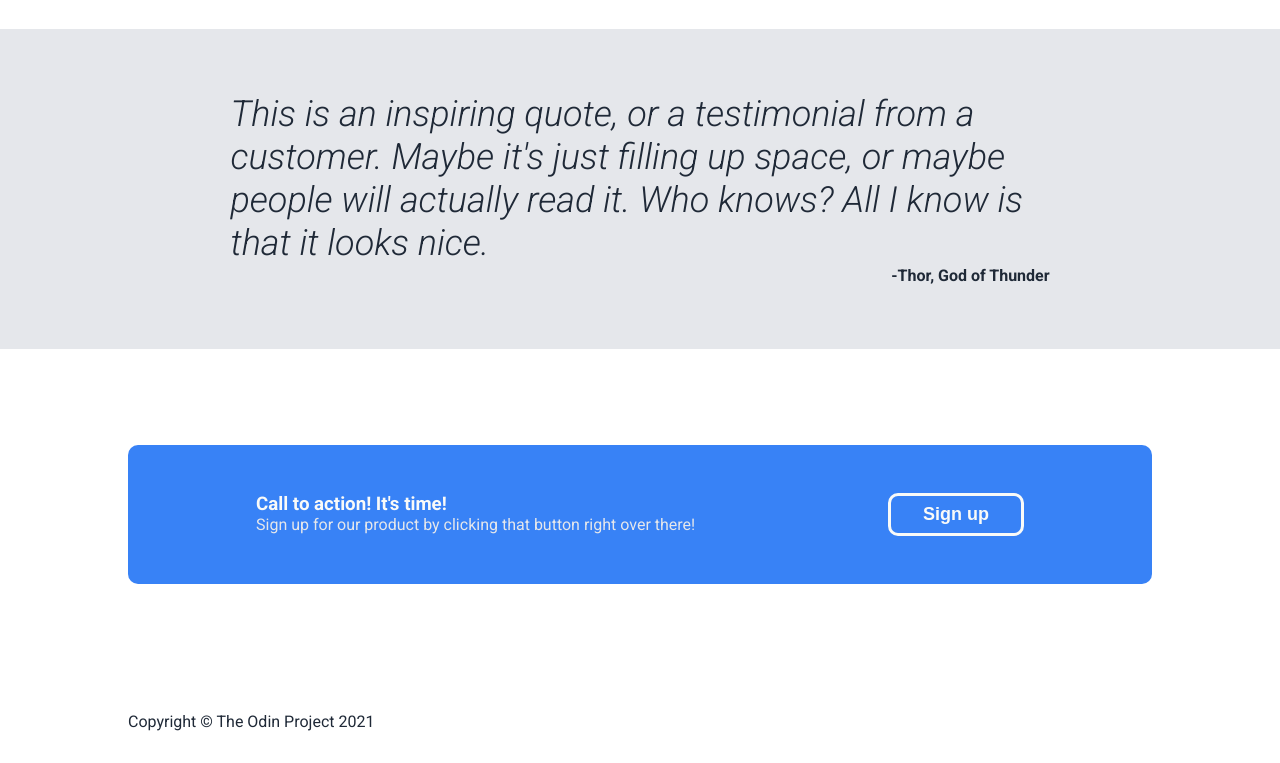
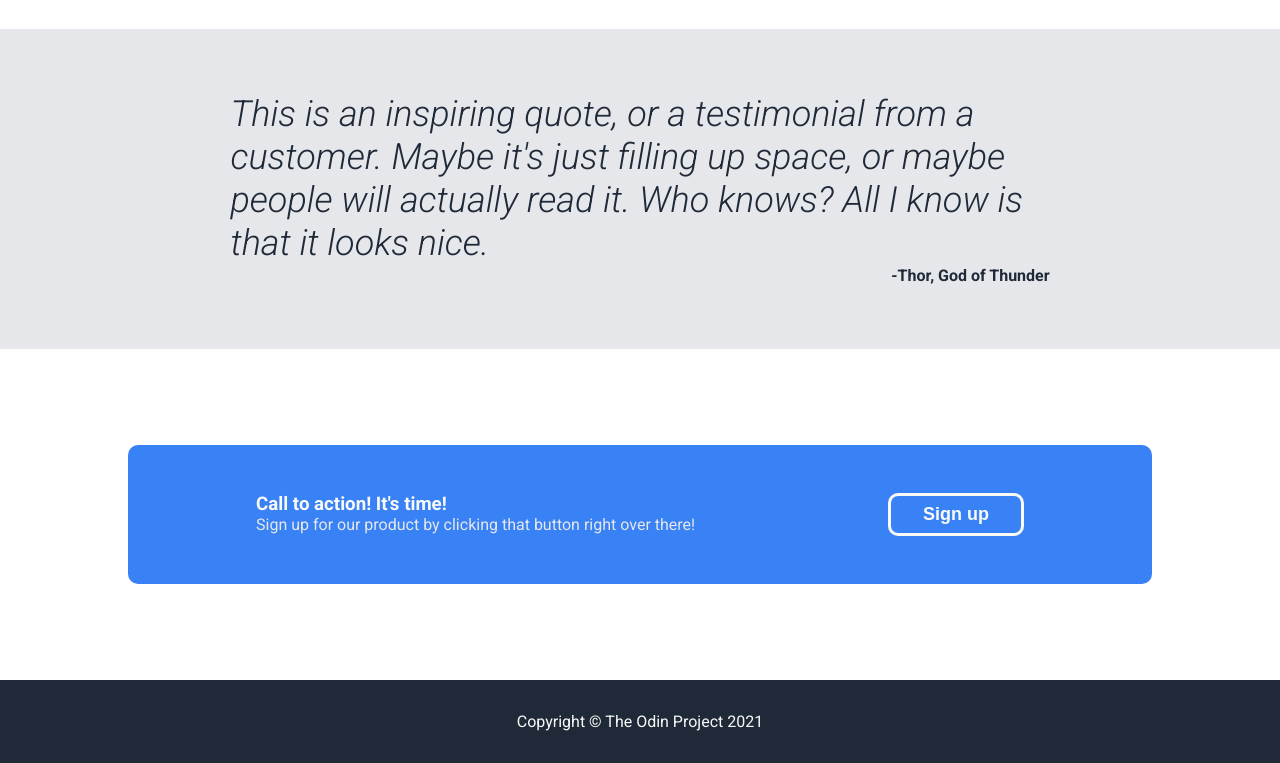
Before and after one commit to gtalnz/foundations-landing-page, a plain HTML site: page index.html in a window 1280 px wide. Shown: the part 807-1570 px from the top of the page. Drawn offline with Linux system fonts and the light colour scheme.

Commit message:
Add CSS for footer

```diff
--- a/style.css
+++ b/style.css
@@ -175,3 +175,12 @@ button {
 .cta button {
 	border: 3px solid var(--light);
 }
+
+footer {
+	background-color: var(--dark);
+	color: var(--light);
+}
+
+footer .container {
+	justify-content: center;
+}
```
